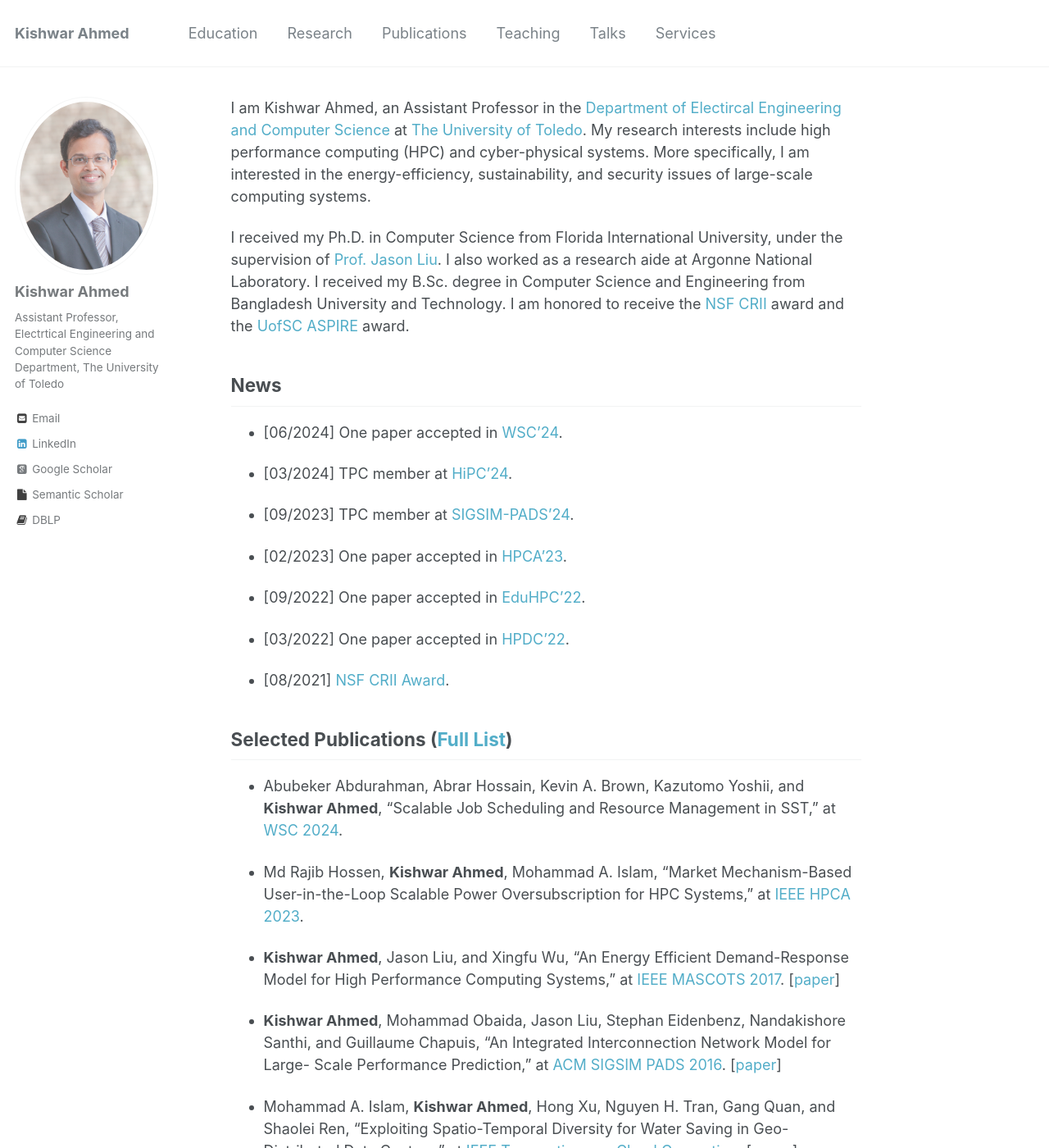
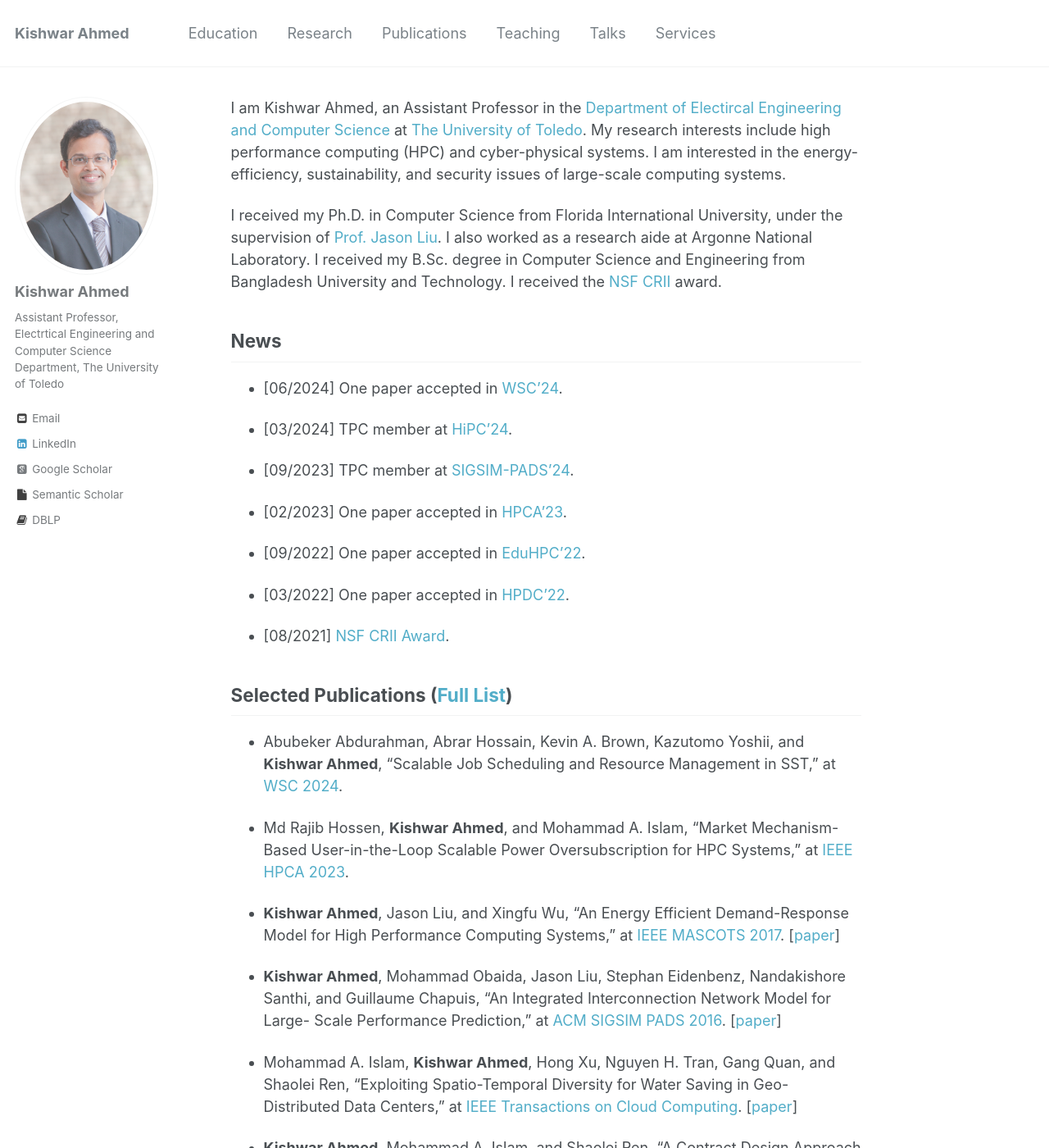
Before and after one commit to kishwarbd/kishwarbd.github.io, a Jekyll site: the page built from _pages/about.md, in a window 1280 px wide and 1400 px high. Shown: the whole window at 82% size. Built offline with Jekyll 4.4.1, drawn with Linux system fonts in a browser that asks for light colours; some web fonts are replaced.

Commit message:
Update about.md

```diff
--- a/_pages/about.md
+++ b/_pages/about.md
@@ -7,10 +7,10 @@ redirect_from:
   - /about.html
 ---
 
-I am Kishwar Ahmed, an Assistant Professor in the [Department of Electircal Engineering and Computer Science](https://www.utoledo.edu/engineering/electrical-engineering-computer-science/) at [The University of Toledo](https://www.utoledo.edu/). My research interests include high performance computing (HPC) and cyber-physical systems. More specifically, I am interested in the energy-efficiency, sustainability, and security issues of large-scale computing systems.
+I am Kishwar Ahmed, an Assistant Professor in the [Department of Electircal Engineering and Computer Science](https://www.utoledo.edu/engineering/electrical-engineering-computer-science/) at [The University of Toledo](https://www.utoledo.edu/). My research interests include high performance computing (HPC) and cyber-physical systems. I am interested in the energy-efficiency, sustainability, and security issues of large-scale computing systems.
 
 I received my Ph.D. in Computer Science from Florida International University, under the supervision of [Prof.
-Jason Liu](https://people.cis.fiu.edu/liux/). I also worked as a research aide at Argonne National Laboratory. I received my B.Sc. degree in Computer Science and Engineering from Bangladesh University and Technology. I am honored to receive the [NSF CRII](https://beta.nsf.gov/funding/opportunities/computer-information-science-engineering-research) award and the [UofSC ASPIRE](https://sc.edu/about/offices_and_divisions/research/internal_funding_awards/faculty/aspire/) award.
+Jason Liu](https://people.cis.fiu.edu/liux/). I also worked as a research aide at Argonne National Laboratory. I received my B.Sc. degree in Computer Science and Engineering from Bangladesh University and Technology. I received the [NSF CRII](https://beta.nsf.gov/funding/opportunities/computer-information-science-engineering-research) award.
 
 
 ## News
```
Also changed, not shown: other parts of _pages/about.md (+1 -1 lines).
